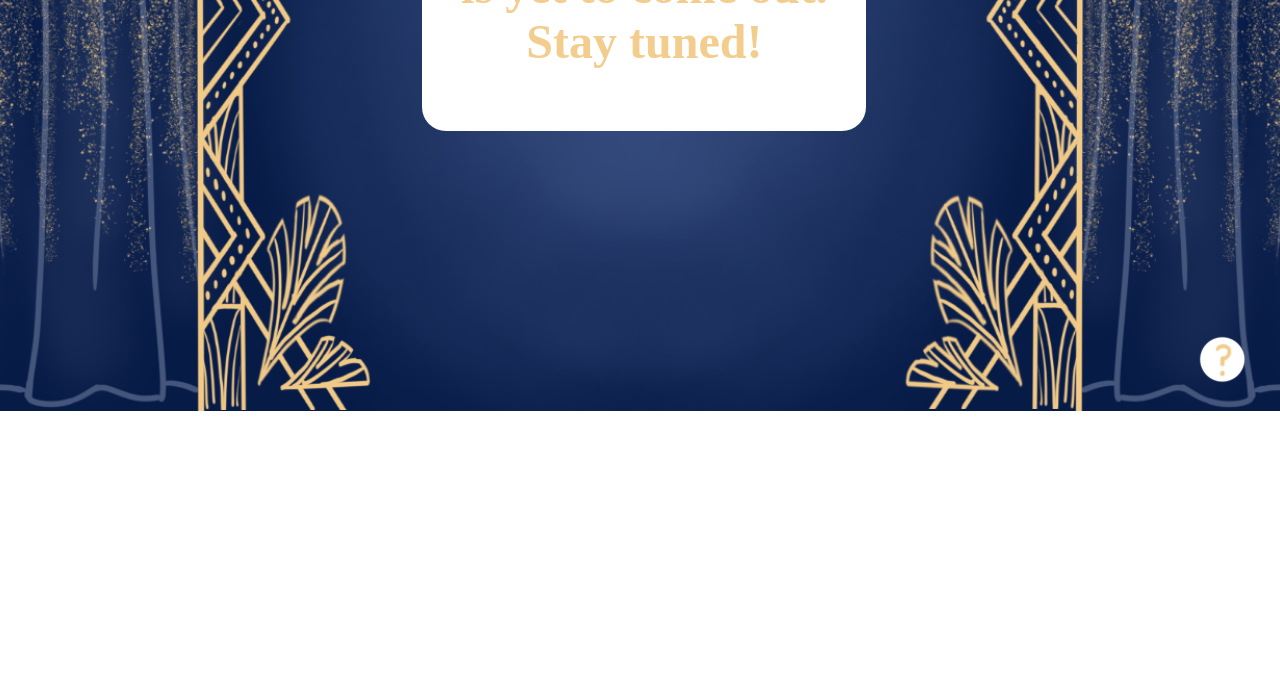
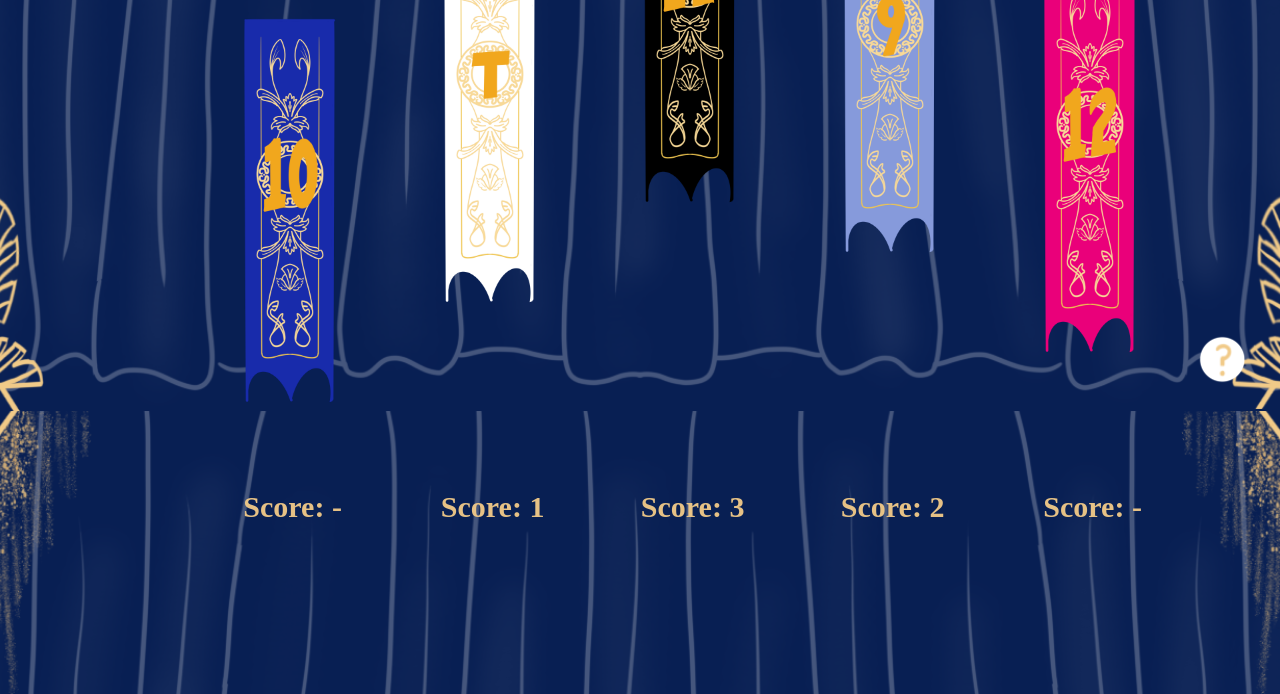
Before and after one commit to CI-Innovation/Hoco24-25, a plain HTML site: page pages/leaderboard.html in a window 1280 px wide. Shown: the part 389-1083 px from the top of the page. Before the commit the page ends 800 px from the top, so only its background shows below. Drawn offline with Linux system fonts and the light colour scheme; a web font is replaced by a local one.

Commit message:
added leaderboard, need to add schedule

```diff
--- a/pages/leaderboard.html
+++ b/pages/leaderboard.html
@@ -8,10 +8,32 @@
     <link rel="icon" type="image/png" sizes="32x32" href="../img/Favicon.png">
 </head>
 <body>
-    <div class = "announcement">
-        <h1>
-            The schedule for homecoming week is yet to come out. Stay tuned!
-        </h1>
+    <div class="container">
+        <div class="fifth">
+            <h1>Fifth</h1>
+            <img src="../img/Sophomores.png">
+            <h2>Score: -</h2>
+        </div>
+        <div class="third">
+            <h1>Third</h1>
+            <img src="../img/Teachers.png">
+            <h2>Score: 1</h2>
+        </div>
+        <div class="first">
+            <h1>First</h1>
+            <img src="../img/Juniors.png">
+            <h2>Score: 3</h2>
+        </div>
+        <div class="second">
+            <h1>Second</h1>
+            <img src="../img/Freshman.png">
+            <h2>Score: 2</h2>
+        </div>
+        <div class="fourth">
+            <h1>Fourth</h1>
+            <img src="../img/Seniors.png">
+            <h2>Score: -</h2>
+        </div>
     </div>
     <div class="citations">
         <a href = "mailto:y2lee2027@chadwickschool.org">
--- a/pages/leaderboardstyle.css
+++ b/pages/leaderboardstyle.css
@@ -3,11 +3,11 @@ html, body {
     padding: 0;
     width: 100%;
     height: 100%; /* Ensure it spans the entire viewport height */
-    overflow: hidden; /* Prevent scrolling */
-    background-image: url('../img/Curtains.png'); /* Set the background image */
+    background-image: url('../img/Curtains2.png'); /* Set the background image */
     background-size: cover; /* Make the image cover the entire viewport */
     background-position: center; /* Center the image */
     background-repeat: no-repeat; /* Prevent the image from repeating */
+    background-attachment: fixed; /* Keep the image fixed in its position */
 }
 
 @font-face {
@@ -15,28 +15,89 @@ html, body {
     src: url('../crescendo-font/Crescendo-514Pa.ttf') format('truetype'); /* Path to the .ttf file */
 }
 
-.announcement {
+.container {
+    margin-left: 17%;
+    justify-content: center;
     position: absolute;
-    left: 33%;
-    bottom: 35%;
-    width: 30%;
-    background-color: white; /* White background */
-    border-radius: 24px; /* Rounded corners */
-    padding: 30px; /* Add padding inside the div */
+    margin-top: 100px;
+    display: flex;
 }
 
-.announcement h1 {
-    font-family: 'Young 20'; /* Apply the custom font */
-    font-size: 3rem; /* Adjust font size as needed */
-    color: rgba(242, 202, 136, 0.95); /* Optional styling */
+.container h1{
+    color: rgba(242, 202, 136, 0.95);
     text-align: center;
+    font-size: 40px;
+    font-family: 'Young 20';
+}
+
+.container h2{
+    color: rgba(242, 202, 136, 0.95);
+    text-align: center;
+    font-size: 30px;
+    font-family: 'Young 20';
+    margin-bottom: 170px;
+}
+
+.container img{
+    margin-left: 22px;
+    max-height: 400px;
+}
+
+.fifth{
+    margin-top: 200px;
+    margin-right: 50px;
+    width: 150px;
+}
+
+.fifth img{
+    margin-bottom: 50px;
+}
+
+.fourth{
+    margin-top: 150px;
+    margin-right: 50px;
+    width: 150px;
+}
+
+.fourth img{
+    margin-bottom: 100px;
+}
+
+.third{
+    margin-top: 100px;
+    margin-right: 50px;
+    width: 150px;
+}
+
+.third img{
+    margin-bottom: 150px;
+}
+
+.second{
+    margin-top: 50px;
+    margin-right: 50px;
+    width: 150px;
+}
+
+.second img{
+    margin-bottom: 200px;
+}
+
+.first{
+    margin-top: 0px;
+    margin-right: 50px;
+    width: 150px;
+}
+
+.first img{
+    margin-bottom: 250px;
 }
 
 .citations {
-    position: absolute;
-    bottom: 20px;
-    right: 30px;
-    z-index: 4;
+    position: fixed; /* Keep the element fixed relative to the viewport */
+    bottom: 20px;    /* Distance from the bottom of the viewport */
+    right: 30px;     /* Distance from the right of the viewport */
+    z-index: 4;      /* Ensure it appears above other elements if needed */
 }
 
 .menu {
```
Also changed, not shown: img/Teachers.png (added), 2 other files.
